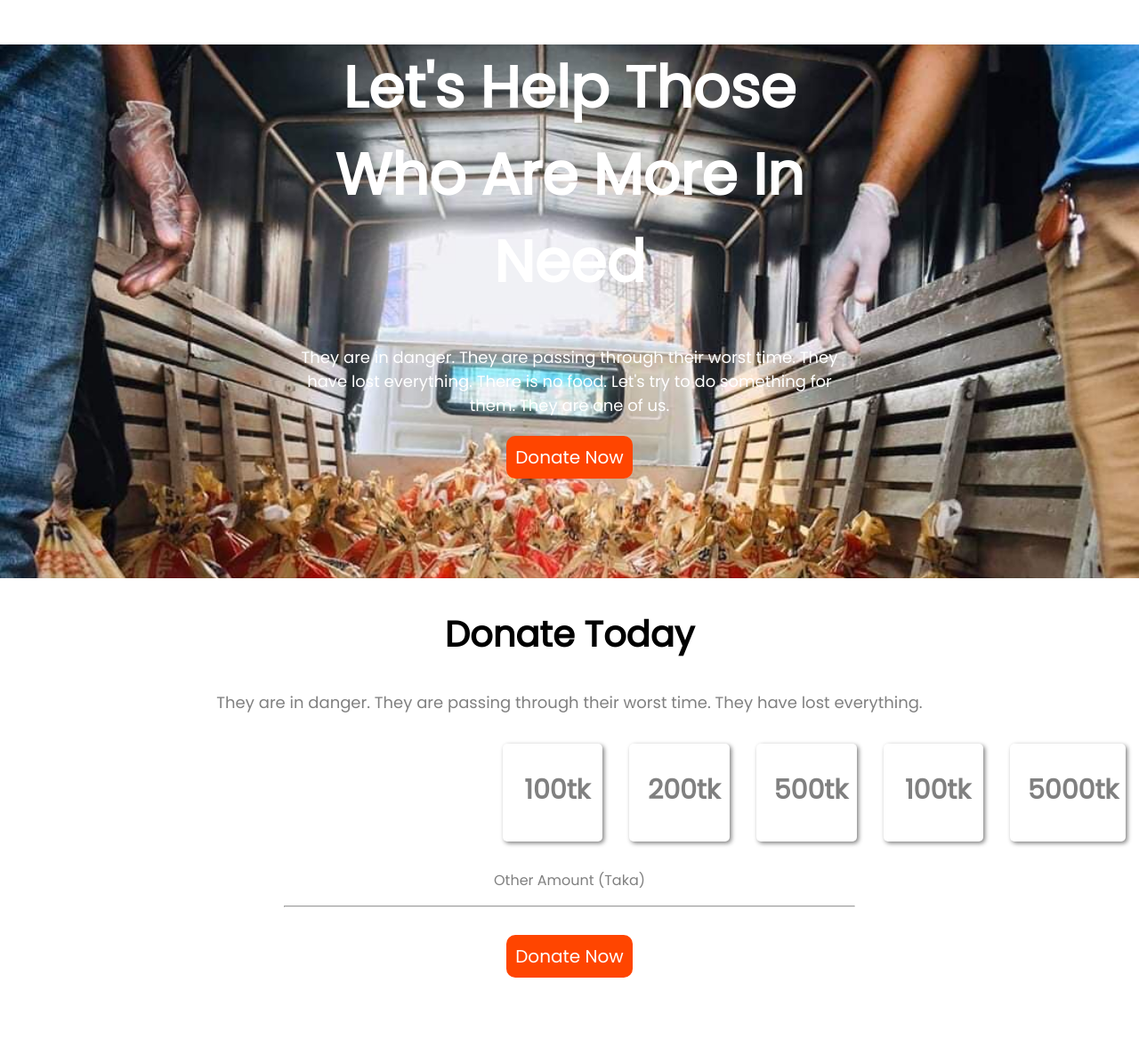
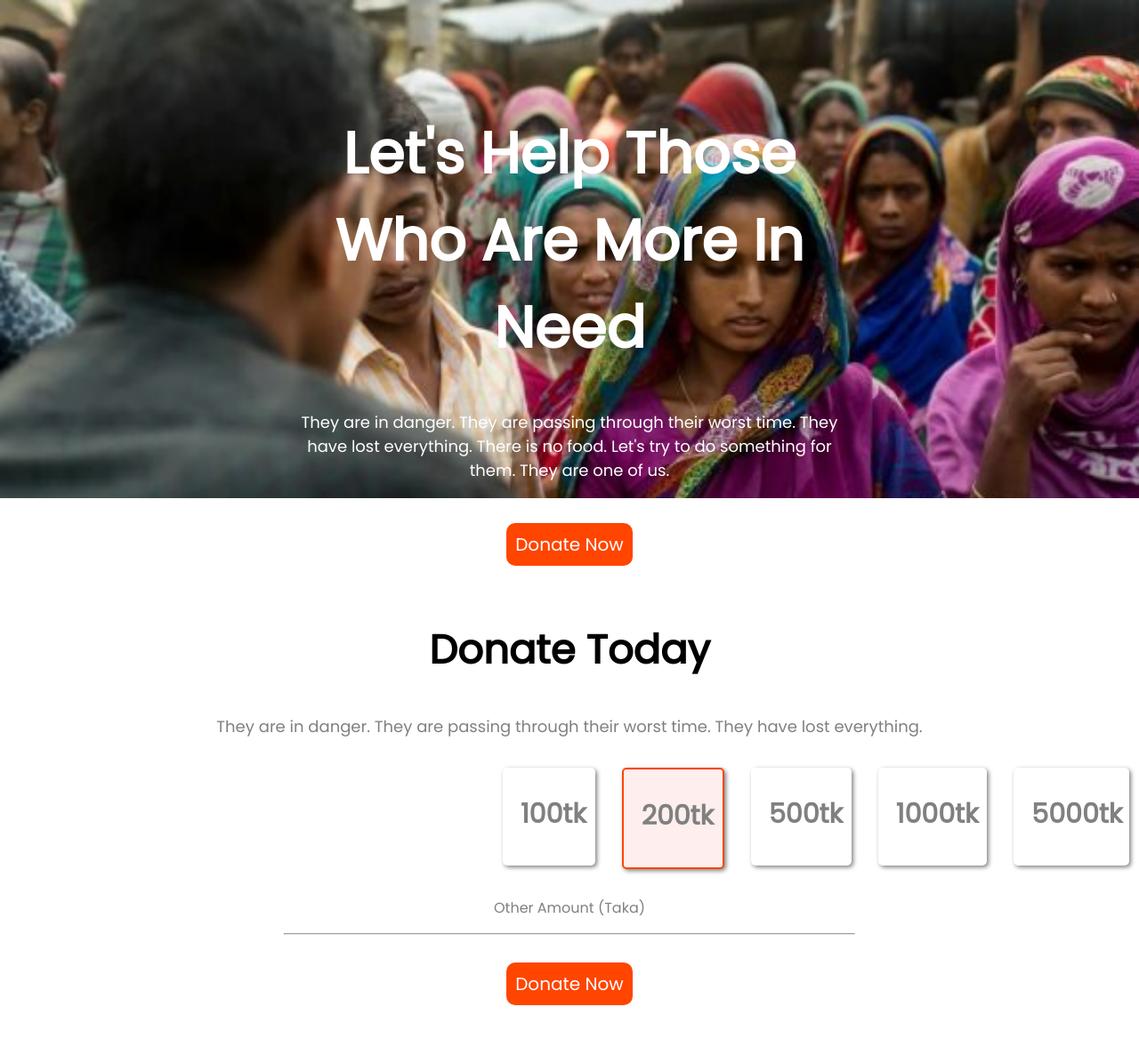
Before and after one commit to asmtanjil/donate-today-repo, a plain HTML site: page index.html in a window 1280 px wide. Shown: the whole page at 89% size. Before the commit the page ends 1099 px from the top, so only its background shows below. Drawn offline with Linux system fonts and the light colour scheme.

Commit message:
second section

```diff
--- a/index.html
+++ b/index.html
@@ -12,26 +12,30 @@
 </head>
 <body>
   <div class="container">
-    <div class="child">
-      <h1>Let's Help Those Who Are More In Need</h1>
-      <p>They are in danger. They are passing through their worst time. They have lost everything. There is no food. Let's try to do something for them. They are one of us.</p>
-      <a class="link-button" href="#">Donate Now</a>
+      <div class="child">
+        <h1>Let's Help Those Who Are More In Need</h1>
+        <p>They are in danger. They are passing through their worst time. They have lost everything. There is no food. Let's try to do something for them. They are one of us.</p>
+        <br>
+        <a class="link-button" href="#">Donate Now</a>
     </div>
   </div>
+
   <div class="donation-today">
     <div class="second-container">
       <h2>Donate Today</h2>
       <p>They are in danger. They are passing through their worst time. They have lost everything.</p>
-    </div>
+      </div>
     <div class="parent">
       <p class="border-box">100tk</p>
-      <p class="border-box">200tk</p>
+      <p class="border-box" id="colored-box">200tk</p>
       <p class="border-box">500tk</p>
-      <p class="border-box">100tk</p>
+      <p class="border-box">1000tk</p>
       <p class="border-box">5000tk</p>
     </div>
+    <div id="donate-now">
       <p>Other Amount (Taka)</p> <hr id="horizontal">
-      <a id="button"class="link-button" href="#">Donate Now</a>
+      <a class="link-button" href="#">Donate Now</a>
+    </div>
 
   </div>
 
--- a/style.css
+++ b/style.css
@@ -1,5 +1,6 @@
 body{
   margin: 0;
+  padding: 0;
   font-family: 'Poppins', sans-serif;
 }
 h1{
@@ -7,20 +8,20 @@ h1{
   color: white;
 }
 h2{
-  font-size: 40px;
+  font-size: 45px;
 }
 .container{
-  background-image: url(images/bg2.jpg);
+  background-image: url(images/donation1.jpg);
+  background-size: cover;
   background-repeat: no-repeat;
-  background-size: cover;
   width: 100%;
-  height: 600px;
+  height: 70vh;
 }
 .child{
   width: 50%;
-  margin: auto;
+  margin: 0 auto;
   text-align: center;
-  margin-top: 50px;
+  padding-top: 80px;
 }
 .child p{
   font-size: 18px;
@@ -37,12 +38,11 @@ h2{
 }
 .donation-today{
   text-align: center;
+  padding-top: 100px;
 }
 .donation-today p{
-
 color: gray;
 }
-
 .parent{
   display: flex;
   margin-left: 550px;
@@ -50,7 +50,7 @@ color: gray;
 .second-container p{
   font-size: 18px;
 }
-.border-box{
+.parent .border-box{
   width: 100px;
   height: 80px;
   box-shadow: 2px 2px 5px gray;
@@ -61,10 +61,14 @@ color: gray;
   border-radius: 5px;
   padding: 30px 10px 0 20px;
 }
-#button{
-  margin-top: 30px;
+#colored-box{
+ background-color: #FFEEEE;
+ border: 2px solid orangered;
 }
 #horizontal{
   width: 50%;
   margin-bottom: 40px;
 }
+#donate-now{
+  margin-bottom: 100px;
+}
```
Also changed, not shown: images/bg01.jpg (added), images/bg22.jpg (added), images/bg3.jpg (added).
